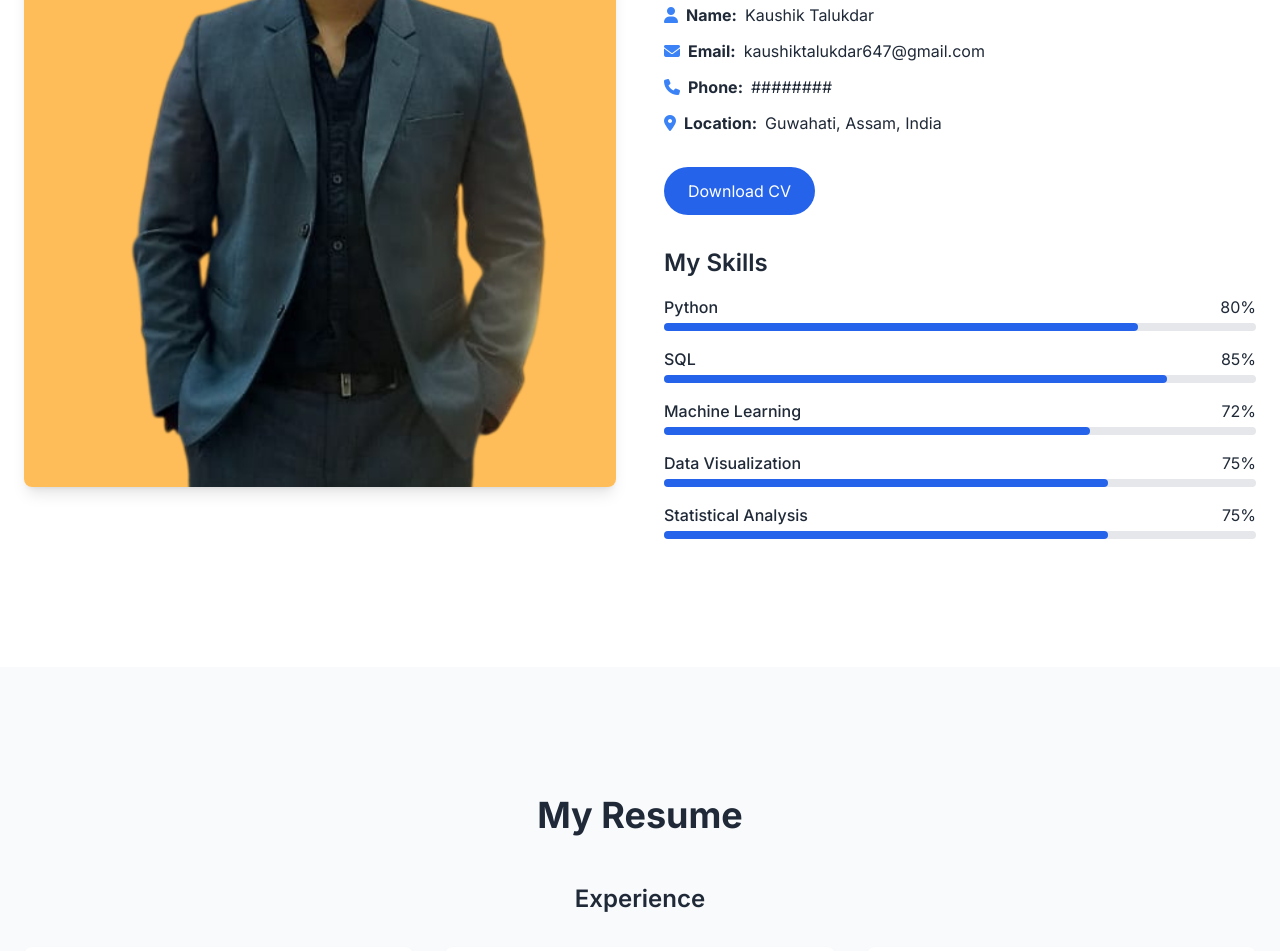
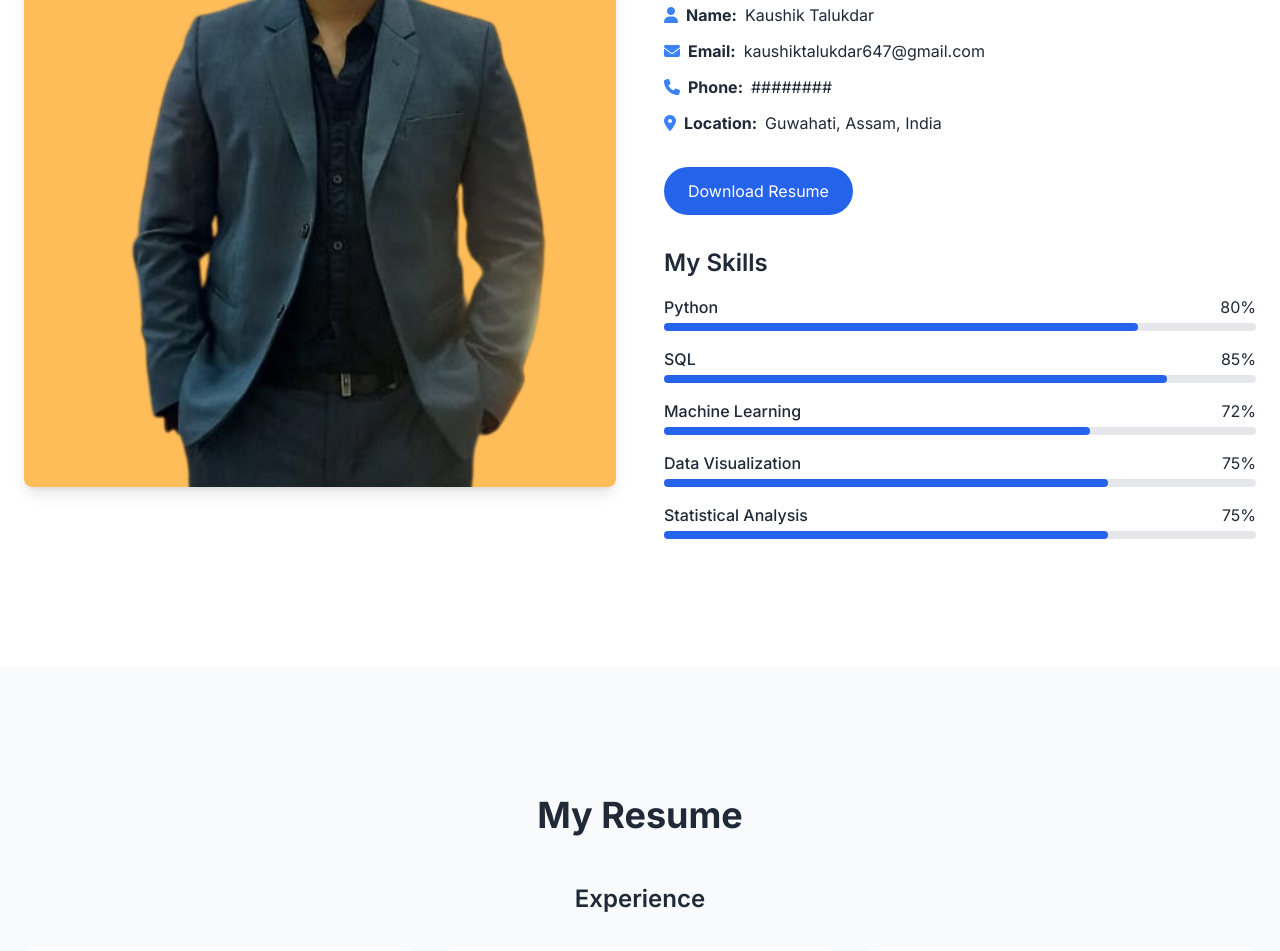
Before and after one commit to Kaushik-talukdar/Kaushik-talukdar.github.io, a plain HTML site: page index.html in a window 1280 px wide. Shown: the part 1253-2204 px from the top of the page. Drawn offline with nearby package versions, Linux system fonts and the light colour scheme.

Commit message:
Update index.html

```diff
--- a/index.html
+++ b/index.html
@@ -99,8 +99,8 @@
                             <strong>Location:</strong> <span class="ml-2">Guwahati, Assam, India</span>
                         </p>
                     </div>
-                    <a href="https://drive.google.com/file/d/1iSCVXs_y1iNjpQGH7rw001ikYG6K1ONk/view?usp=sharing" class="inline-block bg-blue-600 hover:bg-blue-700 text-white px-6 py-3 rounded-full transition mb-8">
-                        Download CV
+                    <a href="https://drive.google.com/file/d/1X8Zg0jWGTWhfJF5dyqgOBxCf7YizRWVx/view" class="inline-block bg-blue-600 hover:bg-blue-700 text-white px-6 py-3 rounded-full transition mb-8">
+                        Download Resume
                     </a>
 
                     <!-- Skills Section -->
@@ -448,7 +448,7 @@
 
                 <!-- Download Resume & Social Links -->
                 <div class="mt-12 text-center">
-                    <a href="https://drive.google.com/file/d/1iSCVXs_y1iNjpQGH7rw001ikYG6K1ONk/view?usp=sharing" class="inline-block bg-blue-600 hover:bg-blue-700 text-white px-8 py-4 rounded-full transition text-lg">
+                    <a href="https://drive.google.com/file/d/1X8Zg0jWGTWhfJF5dyqgOBxCf7YizRWVx/view" class="inline-block bg-blue-600 hover:bg-blue-700 text-white px-8 py-4 rounded-full transition text-lg">
                         <i class="fas fa-download mr-2"></i> Download Resume
                     </a>
 
```
